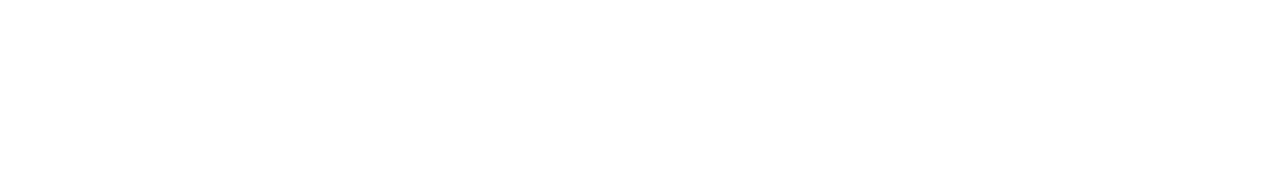
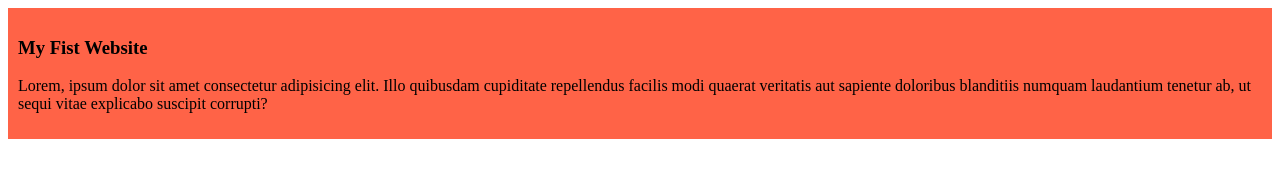
Before and after one commit to SAKIB863696/my-simple-website, a plain HTML site: page index.html in a window 1280 px wide. Drawn offline with Linux system fonts and the light colour scheme.

Commit message:
added the first blog

```diff
--- a/index.html
+++ b/index.html
@@ -4,8 +4,12 @@
     <meta charset="UTF-8">
     <meta name="viewport" content="width=device-width, initial-scale=1.0">
     <title>My Simple Website</title>
+    <link rel="stylesheet" href="styles/blog.css">
 </head>
 <body>
-
+    <div>
+        <h3>My Fist Website</h3>
+        <p>Lorem, ipsum dolor sit amet consectetur adipisicing elit. Illo quibusdam cupiditate repellendus facilis modi quaerat veritatis aut sapiente doloribus blanditiis numquam laudantium tenetur ab, ut sequi vitae explicabo suscipit corrupti?</p>
+    </div>
 </body>
 </html>
--- /dev/null
+++ b/styles/blog.css
@@ -0,0 +1,4 @@
+div{
+   background-color: tomato;
+    padding: 10px;
+}
```
